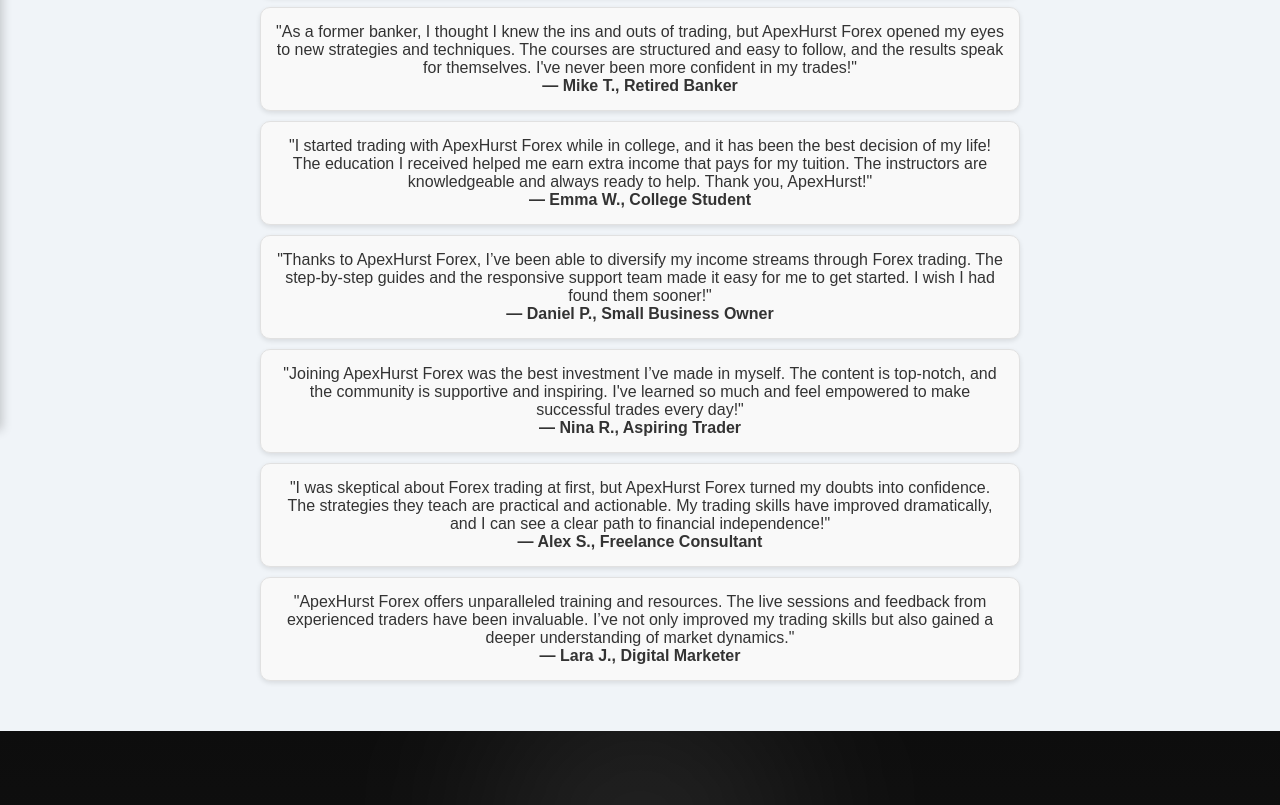
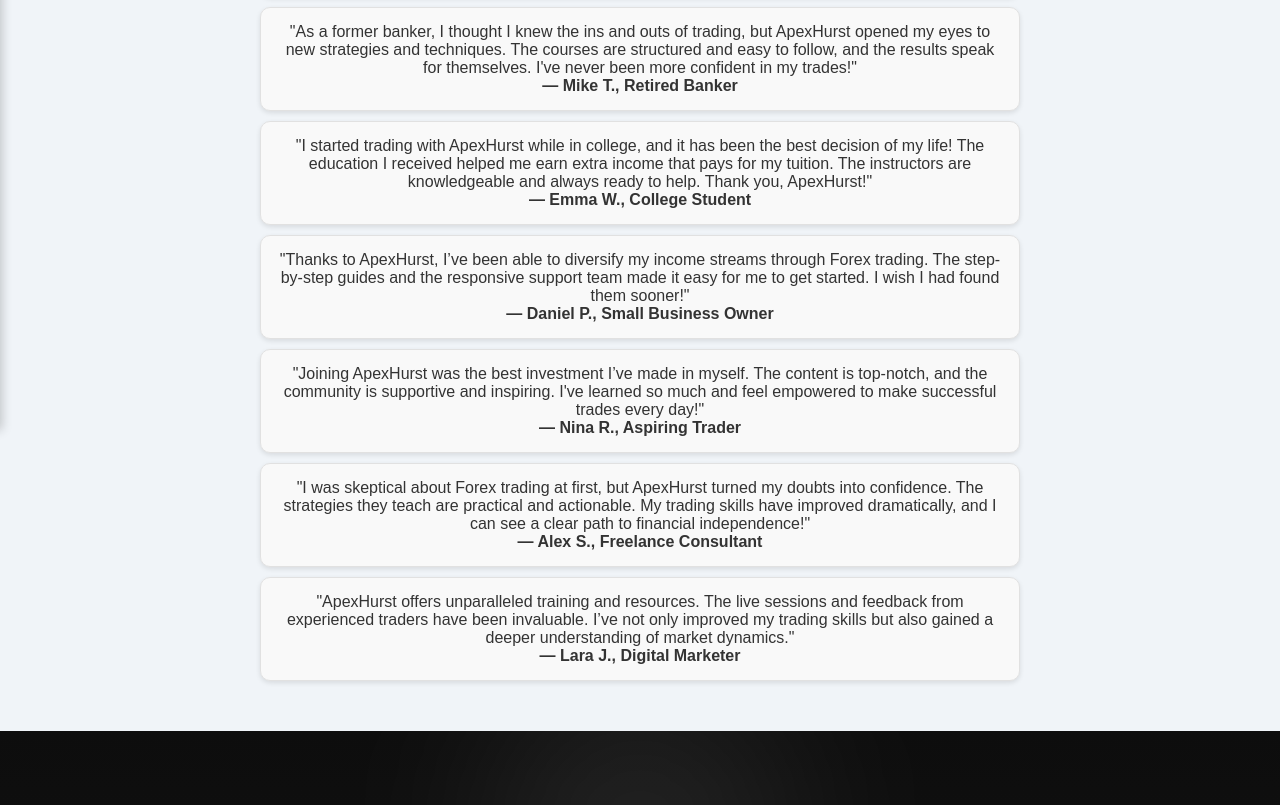
Before and after one commit to hurstexponentlimited/ApexHurst.github.io, a plain HTML site: page monia.html in a window 1280 px wide. Shown: the part 370-1175 px from the top of the page. Drawn offline with Linux system fonts and the light colour scheme.

Commit message:
Update monia.html

```diff
--- a/monia.html
+++ b/monia.html
@@ -53,42 +53,42 @@
         <h2 class="say">What our clients say</h2>
 
         <div class="testimonial">
-            <p>"ApexHurst Forex has completely transformed my trading journey! The comprehensive courses and support from the team have given me the confidence to make informed trades. I went from a novice to a consistent profit-maker in just a few months. Highly recommended!"</p>
+            <p>"ApexHurst has completely transformed my trading journey! The comprehensive courses and support from the team have given me the confidence to make informed trades. I went from a novice to a consistent profit-maker in just a few months. Highly recommended!"</p>
             <h4>— John D., Forex Trader</h4>
         </div>
 
         <div class="testimonial">
-            <p>"The mentorship program at ApexHurst Forex was a game changer for me. The strategies I learned helped me navigate the Forex market successfully. The community support is incredible, and I always feel motivated to improve my skills!"</p>
+            <p>"The mentorship program at ApexHurst  was a game changer for me. The strategies I learned helped me navigate the Forex market successfully. The community support is incredible, and I always feel motivated to improve my skills!"</p>
             <h4>— Sarah L., Entrepreneur</h4>
         </div>
 
         <div class="testimonial">
-            <p>"As a former banker, I thought I knew the ins and outs of trading, but ApexHurst Forex opened my eyes to new strategies and techniques. The courses are structured and easy to follow, and the results speak for themselves. I've never been more confident in my trades!"</p>
+            <p>"As a former banker, I thought I knew the ins and outs of trading, but ApexHurst  opened my eyes to new strategies and techniques. The courses are structured and easy to follow, and the results speak for themselves. I've never been more confident in my trades!"</p>
             <h4>— Mike T., Retired Banker</h4>
         </div>
 
         <div class="testimonial">
-            <p>"I started trading with ApexHurst Forex while in college, and it has been the best decision of my life! The education I received helped me earn extra income that pays for my tuition. The instructors are knowledgeable and always ready to help. Thank you, ApexHurst!"</p>
+            <p>"I started trading with ApexHurst while in college, and it has been the best decision of my life! The education I received helped me earn extra income that pays for my tuition. The instructors are knowledgeable and always ready to help. Thank you, ApexHurst!"</p>
             <h4>— Emma W., College Student</h4>
         </div>
 
         <div class="testimonial">
-            <p>"Thanks to ApexHurst Forex, I’ve been able to diversify my income streams through Forex trading. The step-by-step guides and the responsive support team made it easy for me to get started. I wish I had found them sooner!"</p>
+            <p>"Thanks to ApexHurst, I’ve been able to diversify my income streams through Forex trading. The step-by-step guides and the responsive support team made it easy for me to get started. I wish I had found them sooner!"</p>
             <h4>— Daniel P., Small Business Owner</h4>
         </div>
 
         <div class="testimonial">
-            <p>"Joining ApexHurst Forex was the best investment I’ve made in myself. The content is top-notch, and the community is supportive and inspiring. I've learned so much and feel empowered to make successful trades every day!"</p>
+            <p>"Joining ApexHurst was the best investment I’ve made in myself. The content is top-notch, and the community is supportive and inspiring. I've learned so much and feel empowered to make successful trades every day!"</p>
             <h4>— Nina R., Aspiring Trader</h4>
         </div>
 
         <div class="testimonial">
-            <p>"I was skeptical about Forex trading at first, but ApexHurst Forex turned my doubts into confidence. The strategies they teach are practical and actionable. My trading skills have improved dramatically, and I can see a clear path to financial independence!"</p>
+            <p>"I was skeptical about Forex trading at first, but ApexHurst turned my doubts into confidence. The strategies they teach are practical and actionable. My trading skills have improved dramatically, and I can see a clear path to financial independence!"</p>
             <h4>— Alex S., Freelance Consultant</h4>
         </div>
 
         <div class="testimonial">
-            <p>"ApexHurst Forex offers unparalleled training and resources. The live sessions and feedback from experienced traders have been invaluable. I’ve not only improved my trading skills but also gained a deeper understanding of market dynamics."</p>
+            <p>"ApexHurst offers unparalleled training and resources. The live sessions and feedback from experienced traders have been invaluable. I’ve not only improved my trading skills but also gained a deeper understanding of market dynamics."</p>
             <h4>— Lara J., Digital Marketer</h4>
         </div>
     </div>
```
